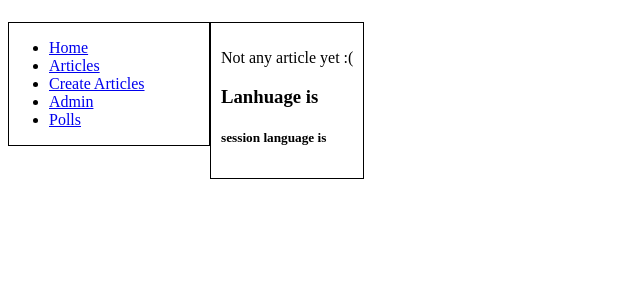
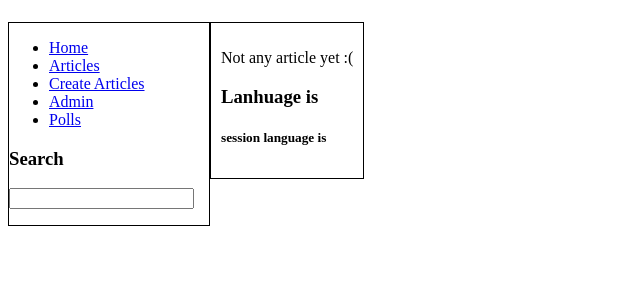
Before and after one commit to exploreshaifali/Poll-App, a Django app: template articles/templates/articles/all.html in a window 1280 px wide. Shown: the part 58-358 px from the top of the page, without its empty margins (0-640 px from the left). Run offline with Django 3.2, Linux system fonts and the light colour scheme; the template is opened without the code that fills it, so the values that code supplies are empty; parts of the project's set-up code (start-up, migrations or seed data) failed here and were passed over.

Commit message:
Modified articles list template to show search box on it.

```diff
--- a/articles/templates/articles/all.html
+++ b/articles/templates/articles/all.html
@@ -15,6 +15,11 @@
     <li><a href="/admin">Admin</a></li>
     <li><a href="/polls">Polls</a></li>
   </ul>
+  <h3>Search</h3>
+  {% csrf_token %}
+  <input type="text" id="search" name="search">
+
+  <ul id="search-results"></ul>
 {% endblock %}
 
 {% block content %}
```
